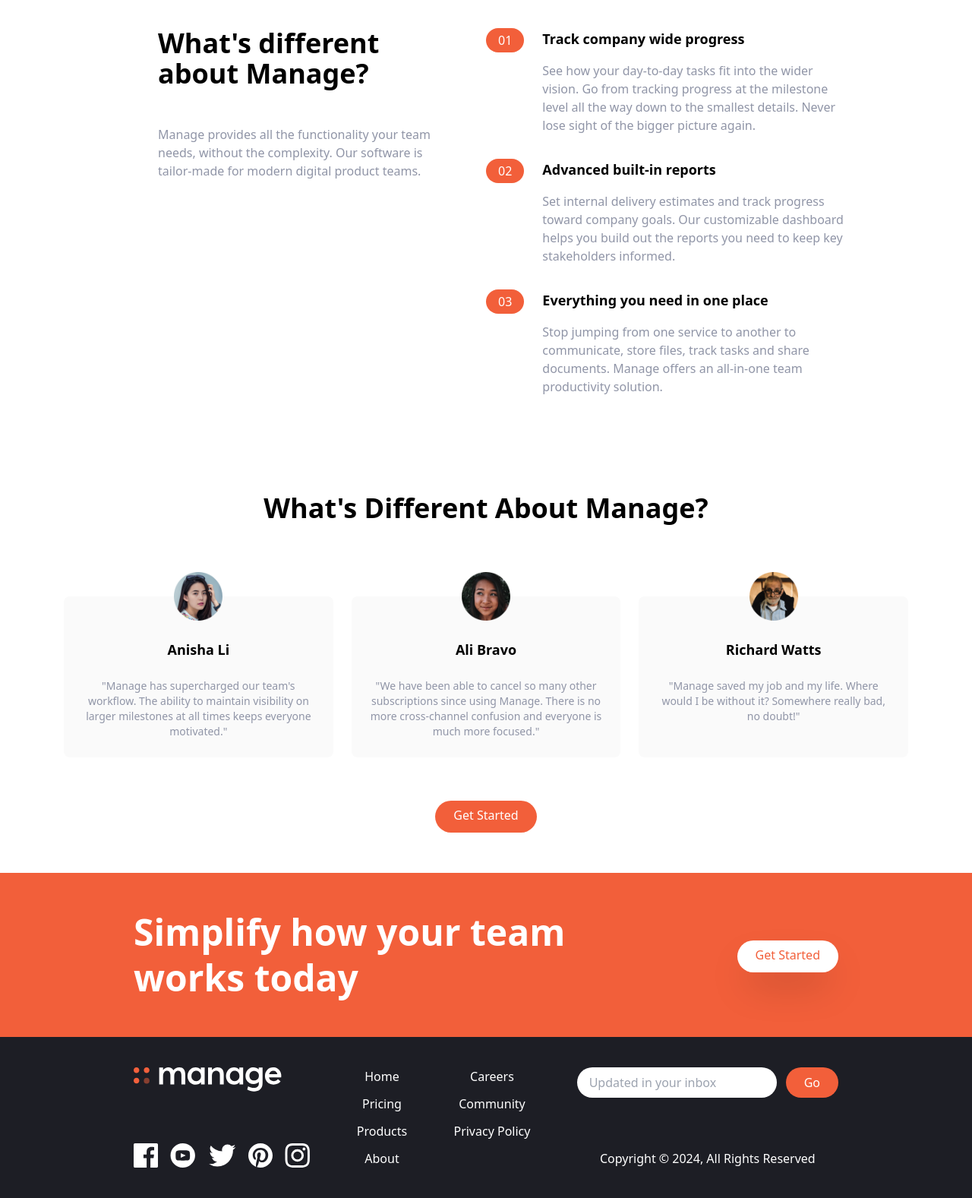
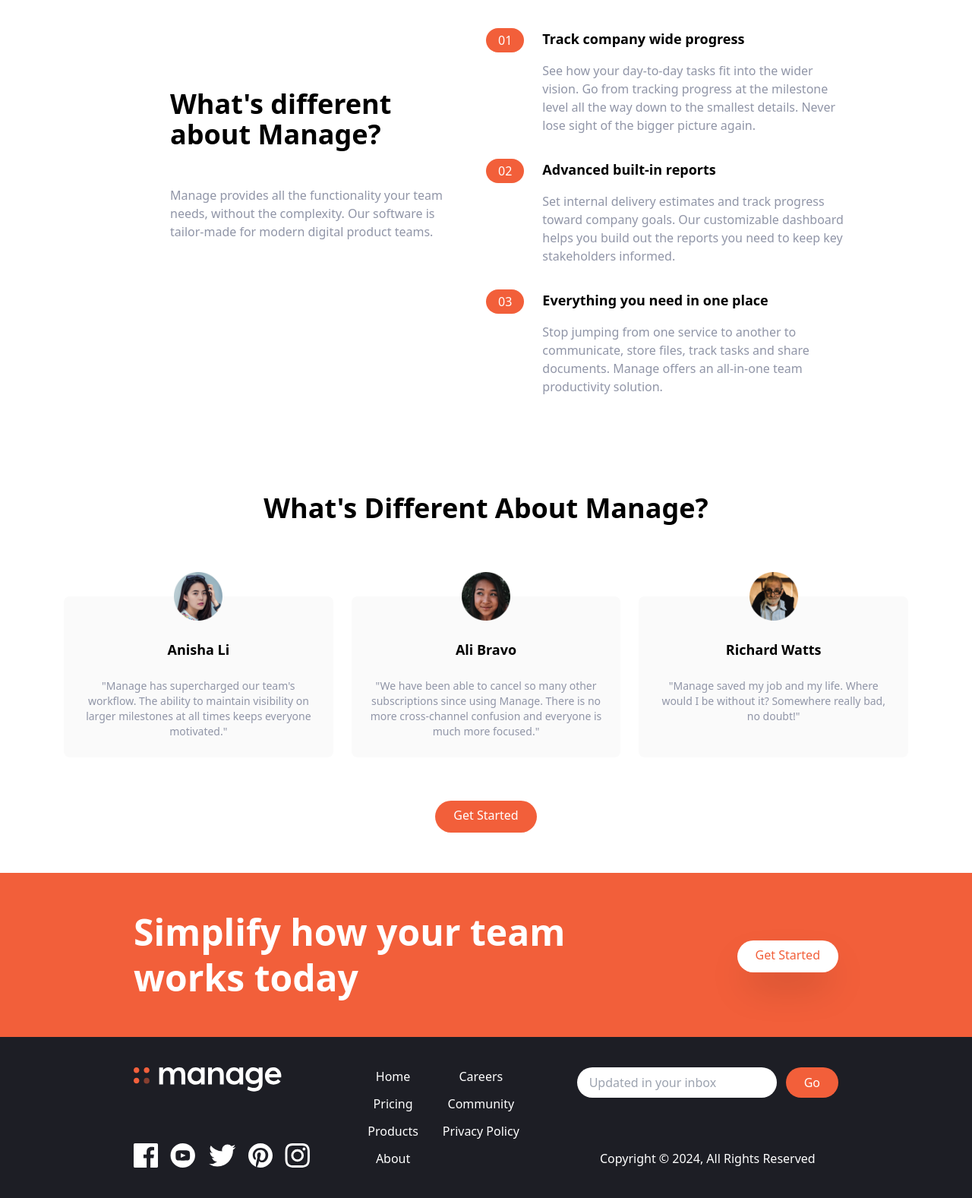
Before and after one commit to NickRamsey6/tailwind-prof-site, a website: page index.html in a window 1280 px wide. Shown: the part 619-2196 px from the top of the page at 76% size. Drawn offline with Linux system fonts and the light colour scheme.

Commit message:
update responsiveness

```diff
--- a/index.html
+++ b/index.html
@@ -52,8 +52,8 @@
         <!-- Flex Container -->
         <div class="container flex flex-col px-4 mx-auto mt-10 space-y-12 md:space-y-0 md:flex-row">
             <!-- What's Different -->
-            <div class="flex flex-col space-y-12 md:w-1/2 px-10">
-                <h2 class="max-w-md text-4xl font-bold text-center md:text-left">What's different about Manage?</h2>
+            <div class="flex flex-col space-y-12 px-14 md:w-1/2 md:py-20">
+                <h1 class="max-w-md text-4xl font-bold text-center md:text-left">What's different about Manage?</h1>
                 <p class="max-w-sm text-center text-darkGrayishBlue md:text-left">Manage provides all the functionality your team needs, without the complexity. Our software is tailor-made for modern digital product teams.</p>
             </div>
             <!-- Numbered List -->
@@ -225,22 +225,19 @@
                 </div>
             </div>
             <!-- List Container -->
-            <div class="flex justify-around">
+            <div class="flex justify-around space-x-8">
                 <div class="flex flex-col items-center space-y-3 text-white">
                     <a href="" class="hover:text-brightRed">Home</a>
                     <a href="" class="hover:text-brightRed">Pricing</a>
                     <a href="" class="hover:text-brightRed">Products</a>
                     <a href="" class="hover:text-brightRed">About</a>
                 </div>
-            </div>
-            <div class="flex justify-around">
                 <div class="flex flex-col items-center space-y-3 text-white">
                     <a href="" class="hover:text-brightRed">Careers</a>
                     <a href="" class="hover:text-brightRed">Community</a>
                     <a href="" class="hover:text-brightRed">Privacy Policy</a>
                 </div>
             </div>
-
             <!-- Input Container -->
             <div class="flex flex-col justify-between items-center">
                 <form>
```
Also changed, not shown: css/main.css.
